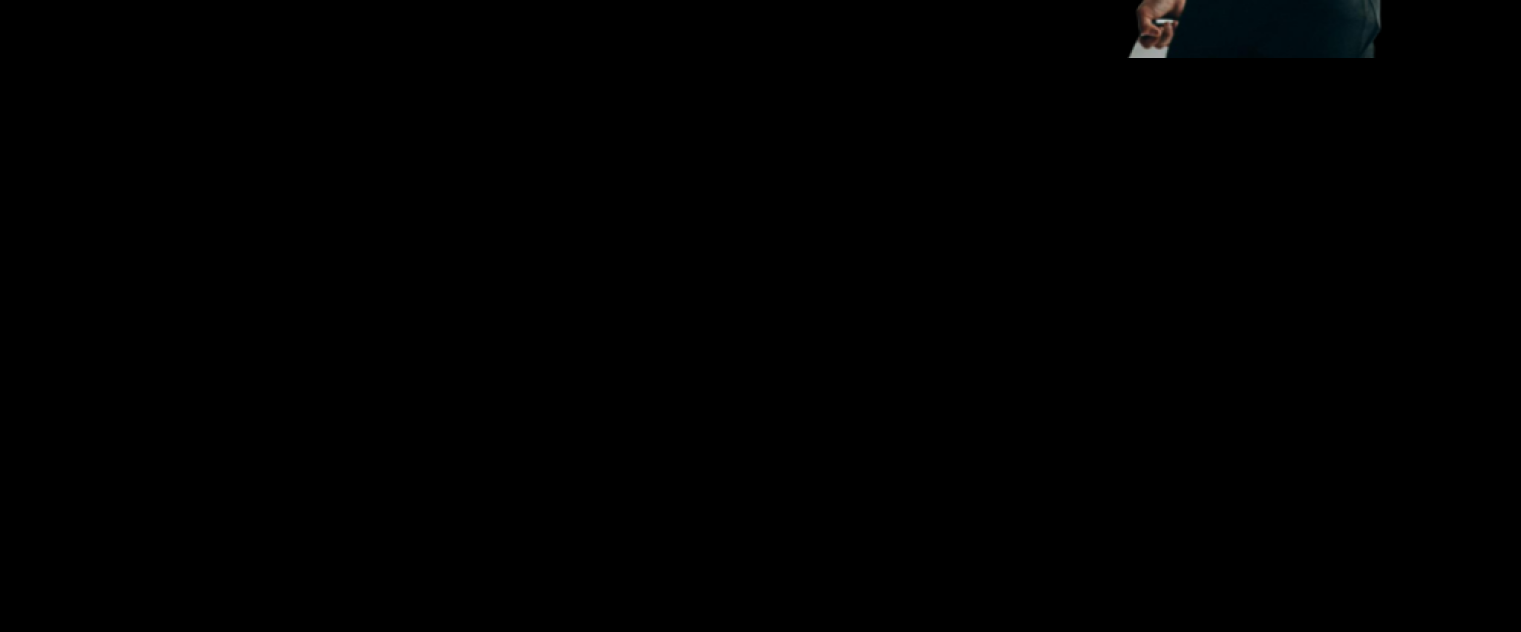
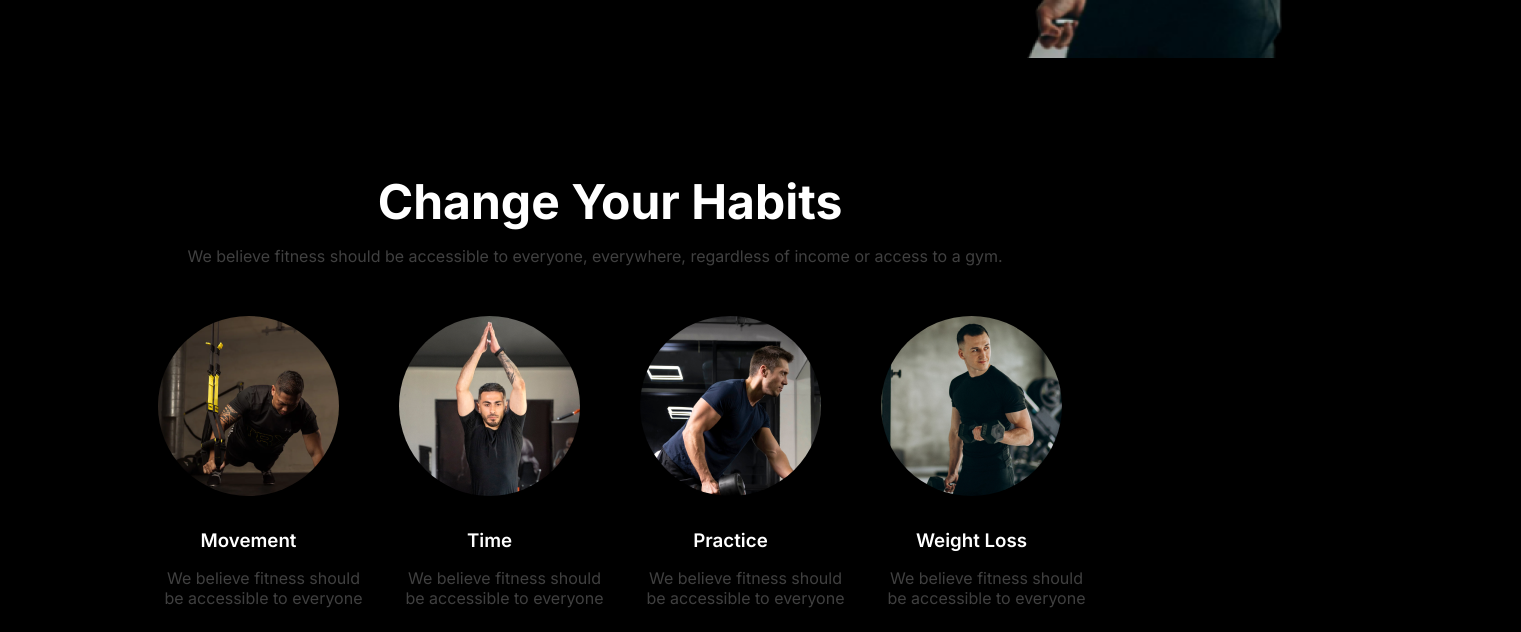
Before and after one commit to alauddinkochi/assignment-02, a plain HTML site: page index.html in a window 1280 px wide. Shown: the part 678-1310 px from the top of the page, 1521 px wide, since content can reach past the window. Before the commit the page ends 800 px from the top, so only its background shows below. Drawn offline with Linux system fonts and the light colour scheme; a web font is replaced by a local one.

Commit message:
added change your habit portion

```diff
--- a/index.html
+++ b/index.html
@@ -53,7 +53,38 @@
         </div>
     </header>
     <main>
+        <div class="your-habit">
+            <div class="habit-headline">
+                <h2 class="habit-title">Change Your Habits</h2>
+                <p class="habit-description">We believe fitness should be accessible to everyone, everywhere, regardless of income or access to a gym.</p>
+            </div>
 
+            <div class="habit-img-container">
+                <div class="img-1">
+                    <img class="img-1-movement habit-img" src="images/image 3.png" alt="">
+                    <h3 class="img-1-headline habit-headline">Movement</h3>
+                    <p class="img-1-description habit-description">We believe fitness should be accessible to everyone</p>
+                </div>
+
+                <div class="img-2">
+                    <img class="img-2-time habit-img" src="images/image 2.png" alt="">
+                    <h3 class="img-2-headline habit-headline">Time</h3>
+                    <p class="img-2-description habit-description">We believe fitness should be accessible to everyone</p>
+                </div>
+
+                <div class="img-3">
+                    <img class="img-3-practice habit-img" src="images/image 4.png" alt="">
+                    <h3 class="img-3-headline habit-headline">Practice</h3>
+                    <p class="img-3-description habit-description">We believe fitness should be accessible to everyone</p>
+                </div>
+
+                <div class="img-4">
+                    <img class="img-4-Weight-Loss habit-img" src="images/image 5.png" alt="">
+                    <h3 class="img-4-headline habit-headline">Weight Loss</h3>
+                    <p class="img-4-description habit-description">We believe fitness should be accessible to everyone</p>
+                </div>
+            </div>
+        </div>
     </main>
     <footer>
 
--- a/style/style.css
+++ b/style/style.css
@@ -9,6 +9,31 @@
     font-variation-settings:
         "slnt" 0;
 }
+
+/* shared styles */
+
+.habit-img{
+    border-radius: 100%;
+}
+
+.habit-headline{
+    color: rgba(255, 255, 255, 1);
+    font-weight: 600;
+    line-height: 120%;
+    text-align: center;
+    margin-right: 60px;
+
+}
+
+.habit-description{
+    color: rgba(255, 255, 255, 0.5);
+    font-weight: 400;
+    font-size: .8rem;
+    opacity: 50%;
+    text-align: center;
+    margin-right: 30px;
+}
+
 
 .bg {
     background-color: black;
@@ -98,6 +123,7 @@
     margin-top: 28px;
 }
 
+
 .btn-primary {
     background-color: rgba(230, 83, 60, 1);
     border: 1px solid rgb(255, 255, 255);
@@ -107,6 +133,7 @@
     color: rgba(255, 255, 255, 1);
     font-weight: 600;
     margin-top: 28px;
+    margin-right: 20px;
 }
 
 .btn-primary1 {
@@ -124,8 +151,7 @@
     width: 350px;
     height: 580px;
     position: relative;
-    max-width: 1440px;
-    margin: 0 auto;
+
 }
 
 .banner-img-1 {
@@ -196,6 +222,53 @@
     margin: 10px 0 15px 10px;
 }
 
+/* Change Your Habits styles */
+
+.habit-headline{
+    text-align: center;
+    margin-top: 100px;
+}
+
+.habit-title{
+    color: rgba(255, 255, 255, 1);
+    font-size: 3rem;
+    line-height: 120%;
+    margin-bottom: 14px;
+}
+
+.habit-description{
+    color: rgba(255, 255, 255, 0.5);
+    opacity: 50%;
+    font-size: 1rem;
+    font-weight: 400;
+}
+
+.habit-img-container{
+    display: flex;
+    margin-left: 150px;
+    margin-right: 150px;
+    margin-top: 50px;
+}
+
+.img-1-headline{
+    margin-top: 30px;
+    margin-bottom: 10px;
+}
+
+.img-2-headline{
+    margin-top: 30px;
+    margin-bottom: 10px;
+}
+
+.img-3-headline{
+    margin-top: 30px;
+    margin-bottom: 10px;
+}
+
+.img-4-headline{
+    margin-top: 30px;
+    margin-bottom: 10px;
+}
 
 /* responsive media query */
 
```
